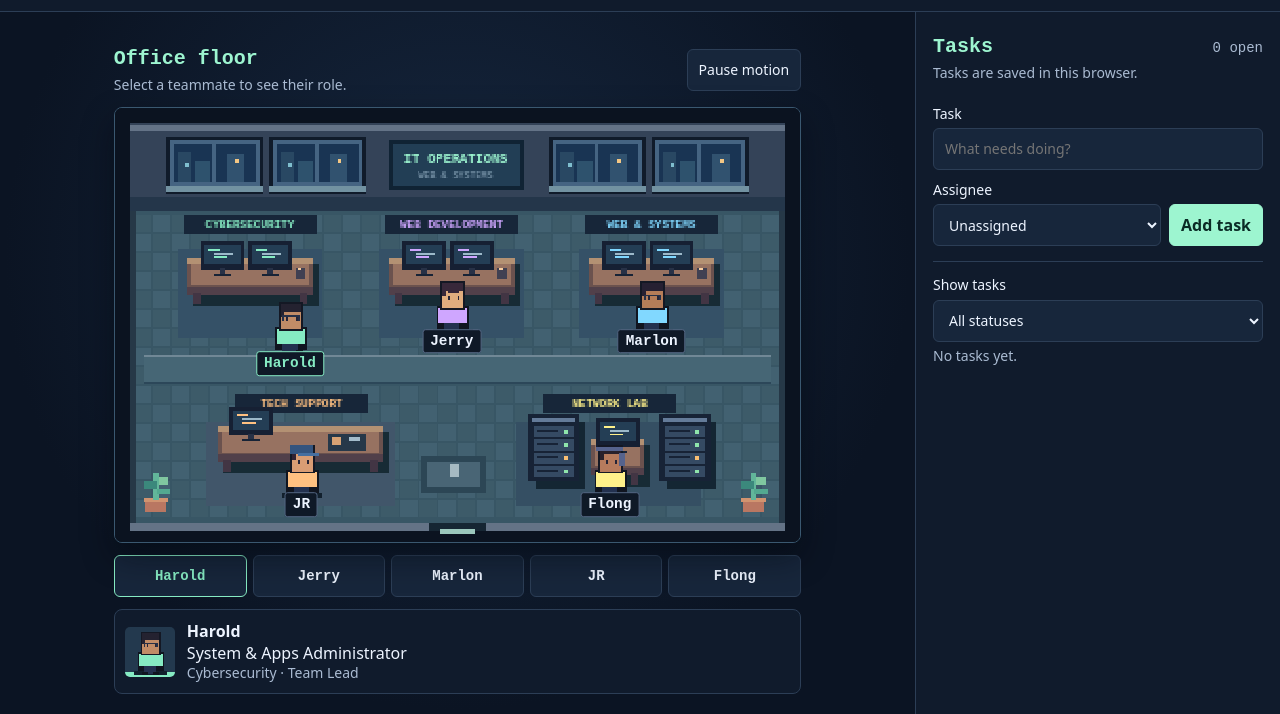
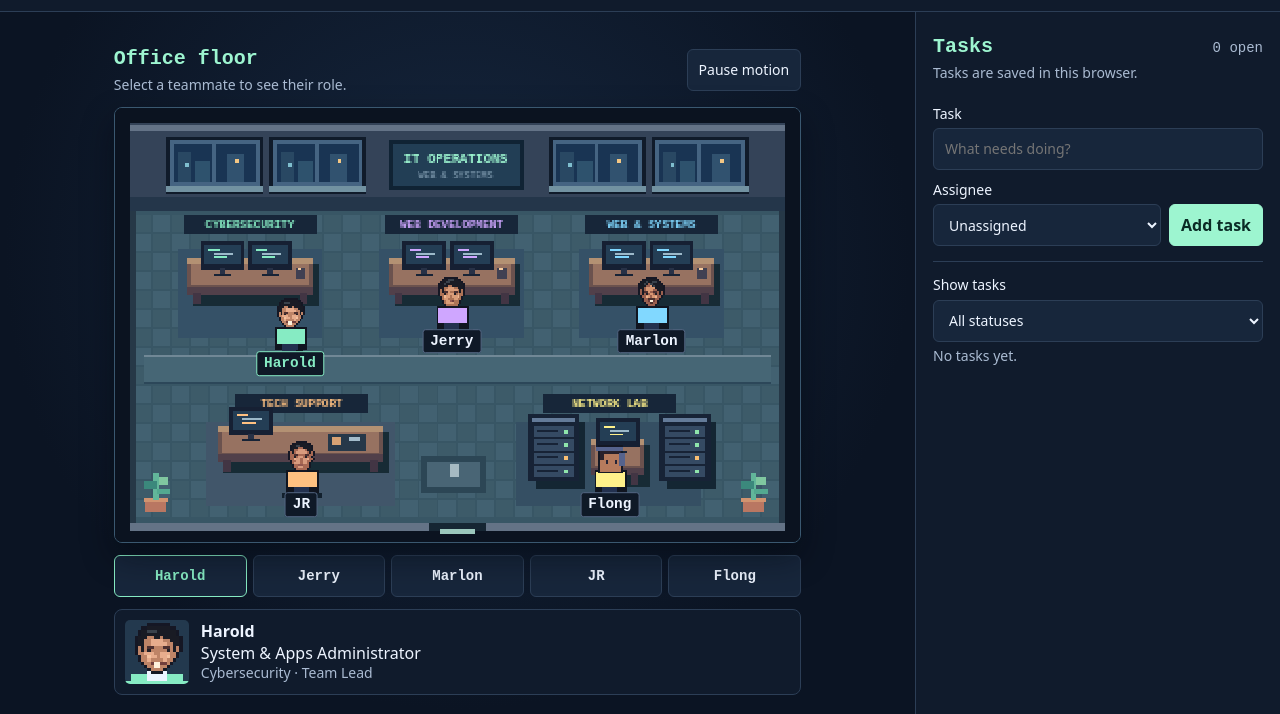
Before and after one commit to pmma-jerryamata/pmma-ai-office, a plain HTML site: page index.html in a window 1280 px wide. Shown: the part 86-800 px from the top of the page. Drawn offline with Linux system fonts and the light colour scheme.

Commit message:
Personalize the pixel office avatars

```diff
--- a/index.html
+++ b/index.html
@@ -132,7 +132,7 @@
     .profile {
       min-height: 82px;
       display: grid;
-      grid-template-columns: 50px 1fr;
+      grid-template-columns: 64px 1fr;
       align-items: center;
       gap: 12px;
       padding: 10px;
@@ -140,7 +140,7 @@
       border-radius: 8px;
       background: var(--panel);
     }
-    .profile canvas { width: 50px; border-radius: 5px; }
+    .profile canvas { width: 64px; border-radius: 5px; }
     .profile-name { font-weight: 750; }
     .profile-role { line-height: 1.25; }
     .profile-focus { color: var(--muted); font-size: .875rem; }
@@ -231,7 +231,7 @@
           </div>
           <div class="roster" role="group" aria-label="Office team"></div>
           <div class="profile" aria-live="polite" aria-atomic="true">
-            <canvas id="pixel-office-portrait" width="32" height="32" aria-hidden="true"></canvas>
+            <canvas id="pixel-office-portrait" width="40" height="40" aria-hidden="true"></canvas>
             <div>
               <p class="profile-name"></p>
               <p class="profile-role"></p>
@@ -290,15 +290,55 @@
   };
   const team = [
     { name: 'Harold', role: 'System & Apps Administrator', focus: 'Cybersecurity · Team Lead',
-      x: 71, y: 97, color: '#86ebc3', skin: '#c18c67', hair: '#242230', accessory: 'glasses' },
+      x: 71, y: 97, color: '#86ebc3', face: {
+        tones: ['#be8467', '#e8ad8d', '#f5c3a1'],
+        rows: [
+          '.....OOOOOOO.....', '...OOHHHHHHHOO...', '..OHHhhhHHHHHHO..',
+          '..OHHHHHHHHHHHO..', '.OHHHssHHsHHHHHO.', '.OHHssSSSSssHHHO.',
+          '.OHHssSSSSSssHHO.', '.OdHsBBsssBBsHdO.', '.OdHsEsssssEsHdO.',
+          '.OdsSSSsnSSSsdO..', '..OdsLSSnSSLsdO..', '..OdsSssssSsdO...',
+          '...OdsMWWMMdO....', '....OdsWWsdO.....', '.....OddddO......',
+          '......OOOO.......'
+        ]
+      } },
     { name: 'Jerry', role: 'Web App Developer', focus: 'Developer',
-      x: 177, y: 97, color: '#cfa6ff', skin: '#e0ad7e', hair: '#38283a', accessory: 'fringe' },
+      x: 177, y: 97, color: '#cfa6ff', face: {
+        tones: ['#ad7356', '#da9d79', '#efb891'],
+        rows: [
+          '....OOOOOOO......', '...OHHhhhHHOO....', '..OHHhhHHHHHHO...',
+          '.OHHhHHHHHHHHHO..', '.OHHHHssHHHHHHO..', '.OHHssSSSssHHHO..',
+          '.OdHsSSSSSSsHdO..', '.OdHBBSssBBsHdO..', '.OdsEsSSSEsSsdO..',
+          '.OdsLSSnSSSLsdO..', '..OsLSSnSSSLsO...', '..OdSSsnsSSsdO...',
+          '...OdSSmMssdO....', '...OdSSSSssdO....', '....OddddddO.....',
+          '.....OOOOOO......'
+        ]
+      } },
     { name: 'Marlon', role: 'Web & Systems Administrator', focus: 'Developer',
-      x: 282, y: 97, color: '#81d8ff', skin: '#b67d58', hair: '#262032', accessory: 'glasses' },
+      x: 282, y: 97, color: '#81d8ff', face: {
+        tones: ['#9b604e', '#d89773', '#eeb48c'],
+        rows: [
+          '.....OOOOOO......', '...OOHHHHHHO.....', '..OHHhHHhhhHO....',
+          '.OHHhHshhHHHHO...', '.OHHHssSHhHHHHO..', '.OHHsSSSSSHHHHO..',
+          '.OdHsSSSSssHHHO..', '.OdHBBSssBBsHdO..', '.OdHsEsSSsEsHdO..',
+          '..OdsSSnSSSsdO...', '..OdsLSnSSLsdO...', '...OdsFFFFsdO....',
+          '...OdsMWWMdO.....', '....OdsFFsdO.....', '.....OddddO......',
+          '......OOOO.......'
+        ]
+      } },
     { name: 'JR', role: 'Computer Technician', focus: 'Tech Support',
-      x: 98, y: 183, color: '#ffc181', skin: '#d99d74', hair: '#322333', accessory: 'cap' },
+      x: 98, y: 183, color: '#ffc181', face: {
+        tones: ['#a86954', '#d89b7e', '#ecae8b'],
+        rows: [
+          '.....OOOOOO......', '...OOHHHHHHOO....', '..OHHhhHHHHHHO...',
+          '..OHHHsssHHHHO...', '..OHssSSSSsHHO...', '.OdHsSSSSSSsHdO..',
+          '.OdHsSSSSSSsHdO..', '.OdsBBssssBBsdO..', '.OdsEsSSSsEsdO...',
+          '.OdsLSSnnSSLsdO..', '..OdsSSnnSSsdO...', '..OdSSSssSSdO....',
+          '...OdsmmmssdO....', '...OdsSSSssdO....', '....OddddddO.....',
+          '.....OOOOOO......'
+        ]
+      } },
     { name: 'Flong', role: 'Network Administrator', focus: 'Network Support',
-      x: 260, y: 183, color: '#fff18a', skin: '#b67b5d', hair: '#29212b', accessory: 'headset' }
+      x: 260, y: 183, color: '#fff18a' }
   ];
   const walks = [
     [[0, 0], [0, 25], [25, 25], [20, 10], [0, 0]],
@@ -317,6 +357,44 @@
     ctx.fillRect(x, y, w, h);
   }
 
+  function makeFace(face) {
+    const [shadow, skin, light] = face.tones;
+    const colors = {
+      O: '#151724', H: '#191b24', h: '#39414b',
+      s: shadow, d: shadow, S: skin, L: light,
+      B: '#4d3030', E: '#222028', n: shadow,
+      M: '#713e3c', m: '#94584f', W: '#fff1dc', F: '#4b302d'
+    };
+    const image = document.createElement('canvas');
+    image.width = 17;
+    image.height = face.rows.length;
+    const art = image.getContext('2d');
+    face.rows.forEach((row, y) => {
+      Array.from(row).forEach((key, x) => {
+        if (colors[key]) box(art, x, y, 1, 1, colors[key]);
+      });
+    });
+    return image;
+  }
+
+  const faces = new Map(team.filter(({ face }) => face).map((member) => [member, makeFace(member.face)]));
+
+  function drawFace(ctx, x, y, member) {
+    const face = faces.get(member);
+    if (face) {
+      ctx.drawImage(face, x - 8, y - 8);
+      return;
+    }
+    box(ctx, x - 6, y - 6, 13, 15, '#141824');
+    box(ctx, x - 5, y - 4, 11, 12, '#b67b5d');
+    box(ctx, x - 5, y - 5, 11, 4, '#29212b');
+    box(ctx, x - 5, y - 2, 2, 4, '#29212b');
+    box(ctx, x - 2, y + 2, 1, 2, '#252437');
+    box(ctx, x + 3, y + 2, 1, 2, '#252437');
+    box(ctx, x - 7, y - 5, 14, 2, '#56638d');
+    box(ctx, x + 5, y - 2, 3, 7, '#56638d');
+  }
+
   function sprite(ctx, x, y, member, stride = 0) {
     box(ctx, x - 10, y + 19, 21, 3, '#12202d');
     y -= Math.abs(stride);
@@ -325,25 +403,20 @@
     box(ctx, x - 4, y + 16, 8, 5, '#23314f');
     box(ctx, x - 5 - stride, y + 20 + stride, 4, 2, '#101520');
     box(ctx, x + 2 + stride, y + 20 - stride, 4, 2, '#101520');
-    box(ctx, x - 6, y - 6, 13, 15, '#141824');
-    box(ctx, x - 5, y - 4, 11, 12, member.skin);
-    box(ctx, x - 5, y - 5, 11, 4, member.hair);
-    box(ctx, x - 5, y - 2, 2, 4, member.hair);
-    box(ctx, x - 2, y + 2, 1, 2, '#252437');
-    box(ctx, x + 3, y + 2, 1, 2, '#252437');
-    if (member.accessory === 'glasses') {
-      box(ctx, x - 4, y + 1, 9, 1, '#273047');
-      box(ctx, x - 4, y + 2, 1, 2, '#273047');
-      box(ctx, x + 4, y + 2, 1, 2, '#273047');
-    } else if (member.accessory === 'fringe') {
-      box(ctx, x - 2, y - 2, 6, 2, member.hair);
-    } else if (member.accessory === 'cap') {
-      box(ctx, x - 6, y - 6, 12, 5, '#34547e');
-      box(ctx, x - 2, y - 2, 11, 2, '#466fa0');
-    } else if (member.accessory === 'headset') {
-      box(ctx, x - 7, y - 5, 14, 2, '#56638d');
-      box(ctx, x + 5, y - 2, 3, 7, '#56638d');
-    }
+    drawFace(ctx, x, y, member);
+  }
+
+  function drawPortrait(member) {
+    const { width, height } = portrait.canvas;
+    box(portrait, 0, 0, width, height, '#23394e');
+    box(portrait, 0, height - 2, width, 2, member.color);
+    portrait.imageSmoothingEnabled = false;
+    portrait.save();
+    portrait.scale(2, 2);
+    box(portrait, 2, 17, 16, 2, member.color);
+    box(portrait, 7, 16, 6, 3, '#edf4ff');
+    drawFace(portrait, 10, 9, member);
+    portrait.restore();
   }
 
   function windowPane(x) {
@@ -516,9 +589,7 @@
     profile.name.textContent = member.name;
     profile.role.textContent = member.role;
     profile.focus.textContent = member.focus;
-    box(portrait, 0, 0, 32, 32, '#23394e');
-    box(portrait, 0, 29, 32, 3, member.color);
-    sprite(portrait, 16, 9, member);
+    drawPortrait(member);
     drawOffice(false);
   }
 
```
